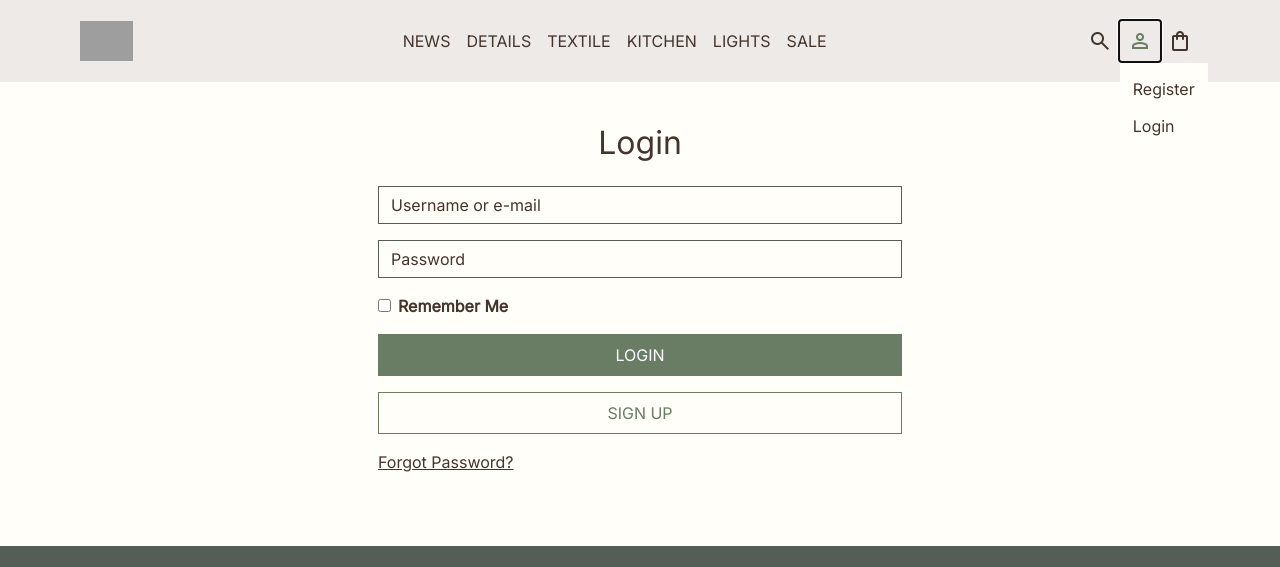
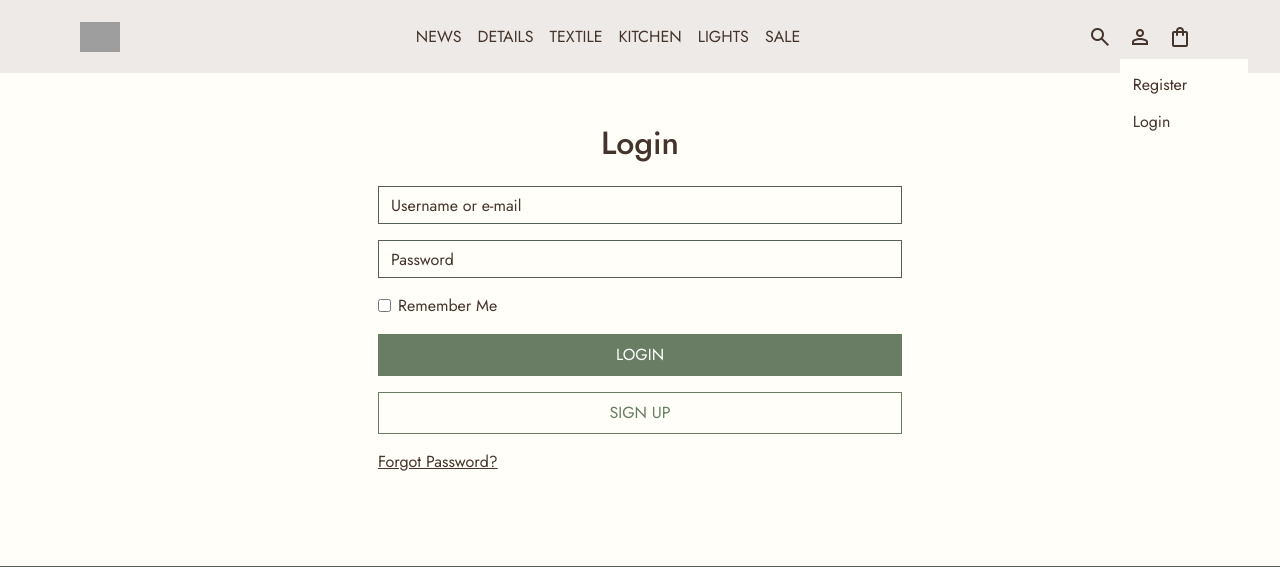
Before and after one commit to cardan22/bjorkhem, a Django app: a page that uses templates/base.html in a window 1280 px wide, after a click on "person". Shown: the top 567 px of the page. Run offline with Django 3.2, Linux system fonts and the light colour scheme; some libraries are stand-ins or nearby versions; grey boxes are pictures that could not be loaded.

Commit message:
Add favicon and logo to base template

```diff
--- a/static/css/base.css
+++ b/static/css/base.css
@@ -16,7 +16,7 @@
 body {
     display: flex;
     flex-direction: column;
-    font-family: "Inter", sans-serif;
+    font-family: "Jost", sans-serif;
     min-height: 100vh;
     color: #44342C;
     background-color: #FFFEF8;
@@ -45,6 +45,29 @@
 .text-muted {
     color: #545E56 !important;
 }
+
+a.nav-link {
+    background-color: transparent !important;
+    color: inherit !important;
+    text-decoration: none !important;
+}
+
+a.nav-link:hover {
+    color: inherit !important;
+}
+
+a.nav-link:focus {
+    outline: none;
+    box-shadow: none;
+}
+
+.dropdown-item:hover,
+.dropdown-item:active,
+.dropdown-item:focus {
+    background-color: inherit;
+    color: #687D64;
+}
+
 
 /* Container */
 
@@ -75,7 +98,6 @@
 
 .nav-link {
     color:#44342C;
-    font-weight: 500;
     text-transform: uppercase;
 }
 
@@ -113,6 +135,11 @@
     color:#44342C;
 }
 
+.breadcrumb {
+    background-color: #FFFEF8 !important;
+    padding: 0.75rem 0rem;
+}
+
 /* Header */
 
 .header-container {
@@ -124,7 +151,6 @@
 .btn {
     background-color: #687D64;
     color: #fff;
-    font-weight: 500;
     border: solid #687D64 0.1rem;
     border-radius: 0!important;
     text-transform: uppercase;
@@ -141,7 +167,6 @@
 .btn-secondary {
     background-color: #FFFEF8;
     color: #687D64;
-    font-weight: 500;
     border: solid 0.1rem;
 }
 
@@ -217,7 +242,6 @@
 .products {
     font-size: 1.5rem;
     text-transform: uppercase;
-    font-weight: 600;
 }
 
 .product-card {
@@ -253,7 +277,6 @@
 }
 
 .header-card {
-    font-weight: 600;
     font-size: 1.2rem;
     overflow: hidden;
     text-overflow: ellipsis;
@@ -265,7 +288,7 @@
 
 .dropdown-menu {
     background-color: #FFFEF8 !important;
-    min-width: auto;
+    min-width: 8rem;
 }
 
 .show>.btn-secondary.dropdown-toggle {
@@ -422,10 +445,6 @@
 
 label[for="id_gdpr_consent"] {
     font-size: 0.8rem;
-}
-
-label {
-    font-weight: bold;
 }
 
 .form-control {
--- a/templates/base.html
+++ b/templates/base.html
@@ -16,11 +16,14 @@
     {% block corecss %}
         <!-- Core CSS styles including Bootstrap, custom fonts, and additional stylesheets -->
         <link rel="stylesheet" href="https://cdn.jsdelivr.net/npm/bootstrap@4.6.2/dist/css/bootstrap.min.css" integrity="sha384-xOolHFLEh07PJGoPkLv1IbcEPTNtaed2xpHsD9ESMhqIYd0nLMwNLD69Npy4HI+N" crossorigin="anonymous">
-        <link href="https://fonts.googleapis.com/css2?family=Inter&display=swap" rel="stylesheet">
+        <link href="https://fonts.googleapis.com/css2?family=Jost:wght@300;400;500&display=swap" rel="stylesheet">
         <link rel="stylesheet" href="https://fonts.googleapis.com/css2?family=Material+Symbols+Outlined:opsz,wght,FILL,GRAD@20..48,100..700,0..1,-50..200">
         <link href="https://cdnjs.cloudflare.com/ajax/libs/font-awesome/6.4.0/css/all.min.css" rel="stylesheet">
         <link rel="stylesheet" href="{% static 'css/base.css' %}">
     {% endblock %}
+
+    <!-- Favicon -->
+    <link rel="icon" type="image/x-icon" href="https://bjorkhem.s3.eu-north-1.amazonaws.com/media/favicon.png">
 
     {% block extra_css %}
         <!-- Additional CSS styles can be added here -->
@@ -100,8 +103,10 @@
             <!-- Footer content -->
             <div class="row">
                 <!-- Logo -->
-                <div class="col-md-12 mb-3">
-                    <img src="#" alt="Björkhem" class="img-fluid mb-3">
+                <div class="col-md-12 mt-3 mb-4">
+                    <a href="{% url 'home' %}" aria-label="Björkhem Home">
+                        <img src="https://bjorkhem.s3.eu-north-1.amazonaws.com/media/bjorkhem-logo-neg.svg" alt="Björkhem" height="30">
+                    </a>
                 </div>
                 <!-- Footer links -->
                 <div class="col-md-12">
--- a/templates/includes/main-nav.html
+++ b/templates/includes/main-nav.html
@@ -2,7 +2,7 @@
 <nav class="navbar navbar-expand-lg d-none d-lg-flex" aria-label="Main Navigation">
     <!-- Site Logo -->
     <a class="navbar-brand order-lg-first" href="{% url 'home' %}" aria-label="Björkhem Home">
-        <img src="#" alt="Björkhem" height="40">
+        <img src="https://bjorkhem.s3.eu-north-1.amazonaws.com/media/bjorkhem-logo.svg" alt="Björkhem" height="30">
     </a>
 
     <!-- Main Navigation Links -->
--- a/templates/includes/mobile-nav.html
+++ b/templates/includes/mobile-nav.html
@@ -8,7 +8,7 @@
 
     <!-- Logo -->
     <a class="navbar-brand order-lg-first" href="{% url 'home' %}" aria-label="Björkhem Home">
-        <img src="#" alt="Björkhem" height="40">
+        <img src="https://bjorkhem.s3.eu-north-1.amazonaws.com/media/bjorkhem-logo.svg" alt="Björkhem" height="30">
     </a>
 
     <!-- Mobile Navigation Icons -->
```
